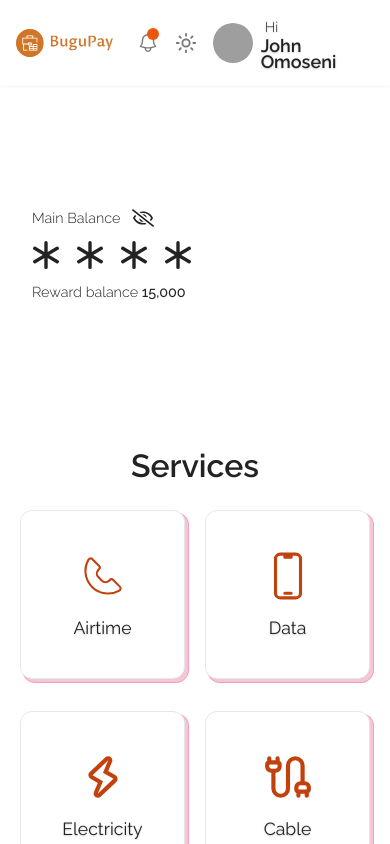
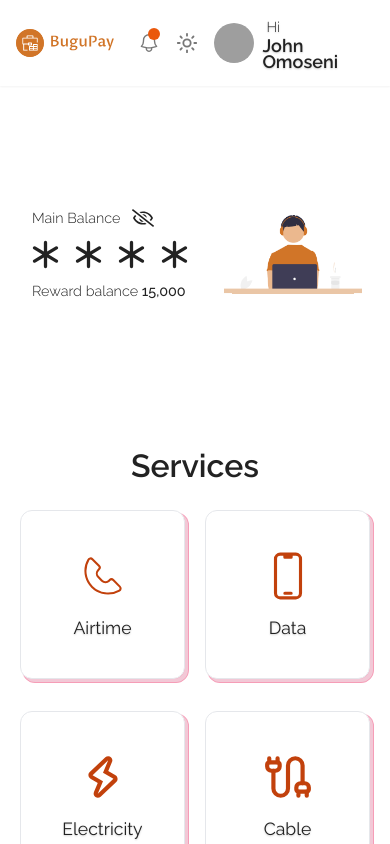
Before and after one commit to JohnOmoseni/bugupay, a Next.js app: page /dashboard in a window 390 px wide. Built offline with nearby package versions, Linux system fonts and the light colour scheme; grey boxes are pictures that could not be loaded.

Commit message:
chore: edited dashboard page

```diff
--- a/src/app/(home)/_sections/GetStarted.tsx
+++ b/src/app/(home)/_sections/GetStarted.tsx
@@ -8,7 +8,7 @@ const GetStarted = () => {
       <div className="grid place-items-center">
         <div className="flex-column !items-center gap-12">
           <div>
-            <h2 className="px-2 text-center">Letn&apos;s get started </h2>
+            <h2 className="px-2 text-center">Let&apos;s get started </h2>
             <p className="p-subtitle">
               Create an account and start paying bills.
             </p>
--- a/src/app/dashboard/_ui/Header.tsx
+++ b/src/app/dashboard/_ui/Header.tsx
@@ -22,7 +22,7 @@ type HeaderProps = {
 const Header = ({ setOpenMenu }: HeaderProps) => {
   return (
     <header
-      className="relative w-full px-3 py-4 max-sm:shadow-sm sm:px-4"
+      className="relative w-full px-3 py-4 pr-1.5 max-sm:shadow-sm sm:px-4"
       style={{ zIndex: 99 }}
     >
       <div className="row-flex-btwn mx-auto w-[98%] gap-6">
--- a/src/app/dashboard/_ui/ServiceCard.tsx
+++ b/src/app/dashboard/_ui/ServiceCard.tsx
@@ -17,7 +17,7 @@ function ServiceCard({
   onProceedClick,
 }: ServiceCardProps) {
   return (
-    <div className="mx-auto grid h-full min-h-[500px] w-full max-w-[500px] place-items-center">
+    <div className="mx-auto grid h-full min-h-[500px] w-full max-w-[600px] place-items-center px-3 py-4">
       <div className="w-full">
         <div className="mb-4 max-w-max pl-1">
           <BackArrow />
--- a/src/app/dashboard/page.tsx
+++ b/src/app/dashboard/page.tsx
@@ -9,14 +9,17 @@ import { useState } from "react";
 import { FaRegEye, FaRegEyeSlash } from "react-icons/fa";
 import { PiCurrencyNgnLight } from "react-icons/pi";
 import { PiAsteriskBold } from "react-icons/pi";
+import Image from "next/image";
+import img from "@images/dashboard.png";
 
 export default function Dashboard() {
   const [showBalance, setShowBalance] = useState(false);
 
   return (
-    <div className="w-full px-3 pb-4 sm:px-[3%]">
+    <div className="w-full px-3 sm:px-[3%]">
       <div className="grid min-h-[40vh] items-center py-8 max-sm:px-4">
-        <div>
+        <div className="row-flex-btwn gap-8">
+          <div className="flex-1">
             <span className="row-flex ml-1 !justify-start gap-3">
               Main Balance
               <span
@@ -31,7 +34,7 @@ export default function Dashboard() {
               </span>
             </span>
             {showBalance ? (
-            <h1 className="row-flex !justify-start">
+              <h1 className="row-flex !justify-start sm:text-7xl">
                 <PiCurrencyNgnLight className="mt-1 w-[25px] text-foreground sm:w-[40px]" />
                 100,000
               </h1>
@@ -40,17 +43,22 @@ export default function Dashboard() {
                 {Array(4)
                   .fill(null)
                   ?.map((item, idx) => (
+                    <span className="h-[35px] w-[35px] sm:h-[70px] sm:w-[70px]">
                       <PiAsteriskBold
                         key={idx}
-                    size={36}
-                    className="text-foreground"
+                        className="h-full w-full text-foreground"
                       />
+                    </span>
                   ))}
               </div>
             )}
             <p className="ml-1">
               Reward balance <span className="font-medium">15,000</span>
             </p>
+          </div>
+          <div className="relative mx-auto h-[250px] w-full min-w-[80px] max-w-[350px] max-[400px]:max-h-[120px]">
+            <Image src={img} alt="" fill className="object-contain" />
+          </div>
         </div>
       </div>
 
@@ -79,7 +87,7 @@ export default function Dashboard() {
         </ul>
       </div>
 
-      <div className="mt-10 sm:mt-14">
+      <div className="mt-12 sm:mt-14">
         <div className="row-flex-btwn relative gap-4">
           <h2>Transactions</h2>
           <Link
--- a/src/components/ui/components/Dropdown.tsx
+++ b/src/components/ui/components/Dropdown.tsx
@@ -31,7 +31,7 @@ export default function Dropdown({ list, trigger }: DropdownProps) {
       </MenuButton>
       <MenuItems
         anchor="bottom"
-        className="left-0 z-[99] !max-h-[20rem] !max-w-[20rem] overflow-y-auto rounded-md border border-input bg-background shadow-sm"
+        className="left-0 z-[99] !max-h-[20rem] !max-w-[20rem] overflow-y-auto rounded-md border border-input bg-background shadow-sm max-sm:!max-w-[18rem]"
       >
         {links && links.length > 0 ? (
           links.map((link) => (
```
Also changed, not shown: public/images/dashboard.png (added). Lines whose indentation alone changed are shown as unchanged.
